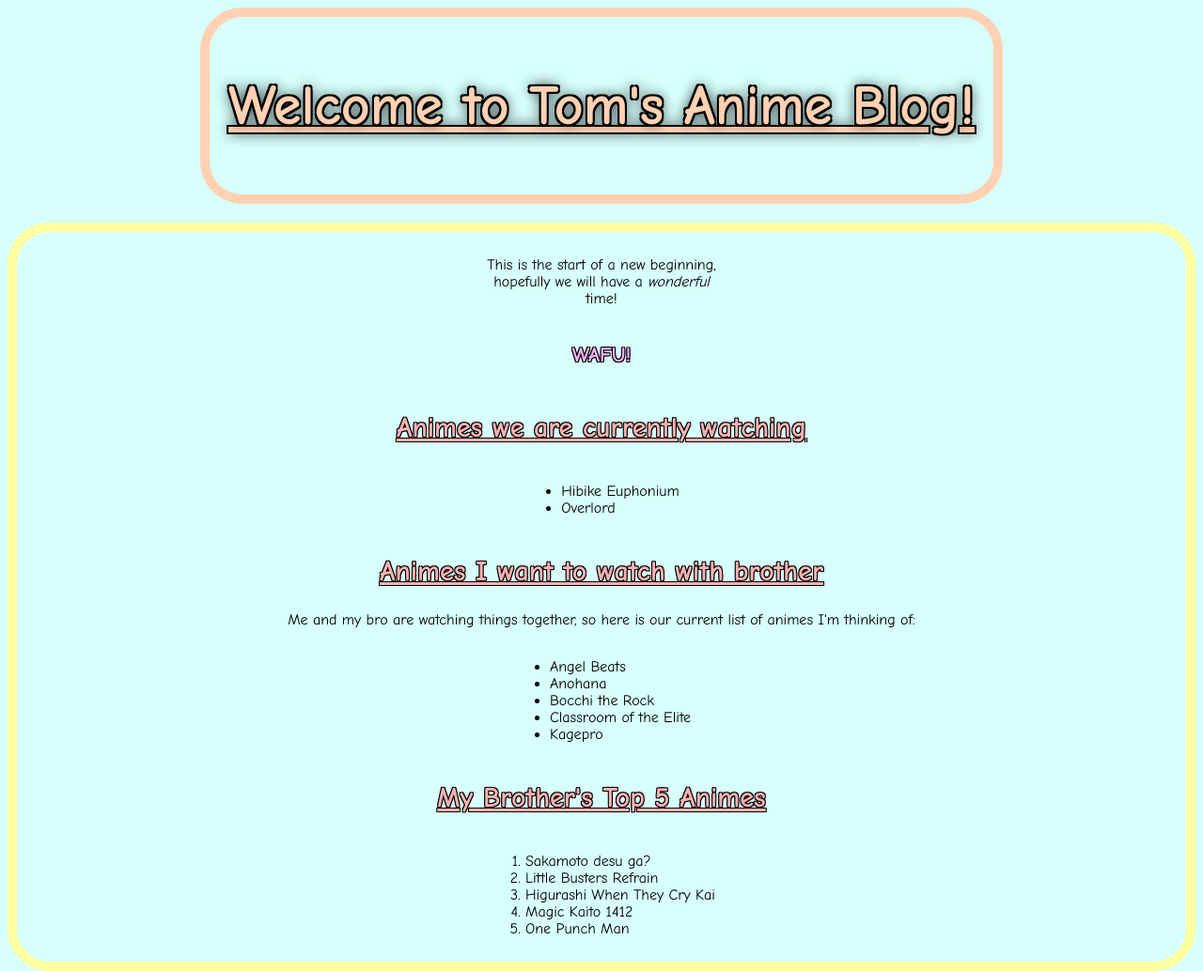
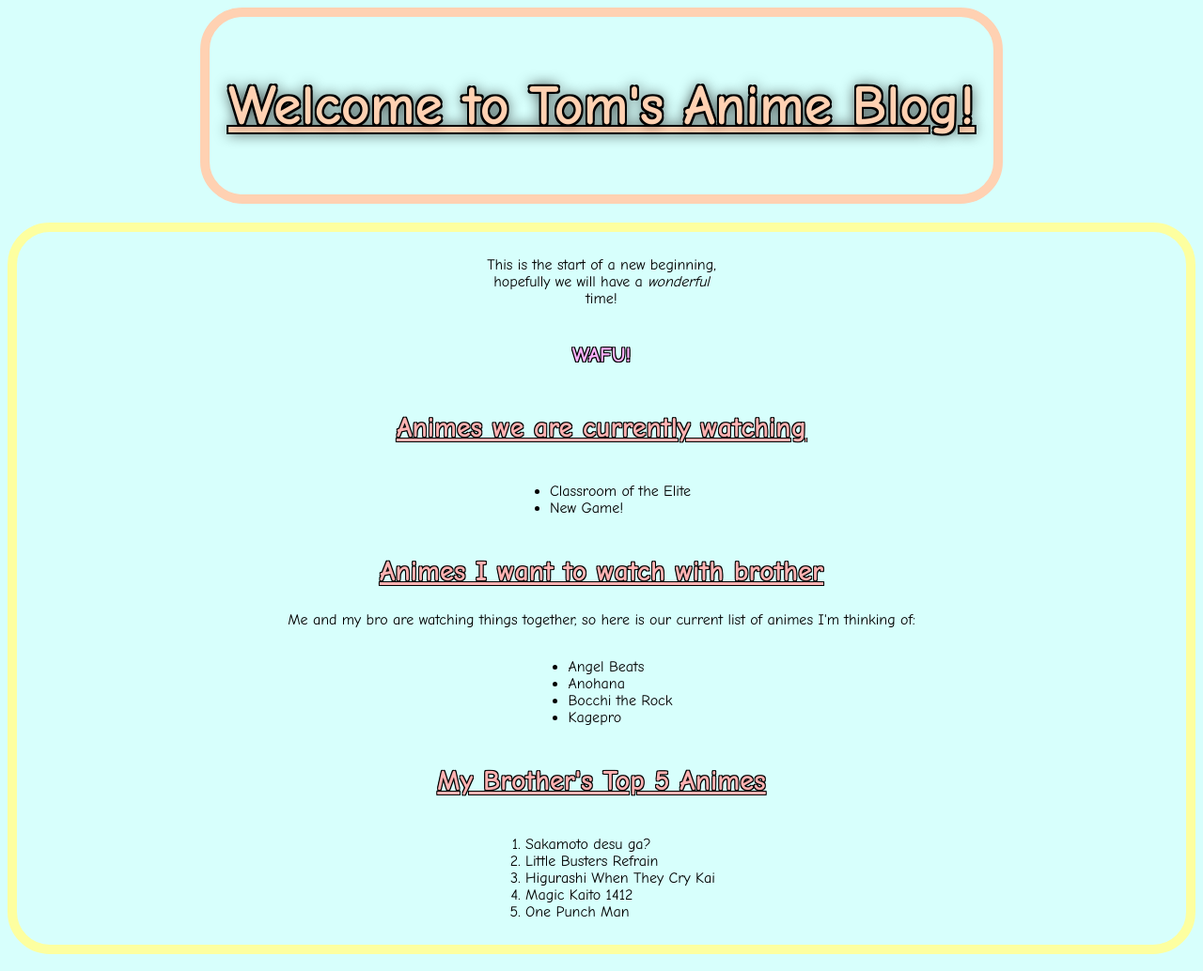
Before and after one commit to nguyentom180620/Tom-s-Anime-Blog, a plain HTML site: page index.html in a window 1280 px wide. Shown: the top 1034 px of the page at 94% size. Drawn offline with Linux system fonts and the light colour scheme.

Commit message:
Update to animes watching

```diff
--- a/index.html
+++ b/index.html
@@ -22,8 +22,8 @@
                 <h2>Animes we are currently watching</h2>
                 <div class="list_container" id="anime_currently_watching">
                     <ul class="my_list">
-                        <li>Hibike Euphonium</li>
-                        <li>Overlord</li>
+                        <li>Classroom of the Elite</li>
+                        <li>New Game!</li>
                     </ul>
                 </div>
             </div>
@@ -35,7 +35,6 @@
                         <li>Angel Beats</li>
                         <li>Anohana</li>
                         <li>Bocchi the Rock</li>
-                        <li>Classroom of the Elite</li>
                         <li>Kagepro</li>
                     </ul>
                 </div>
```
